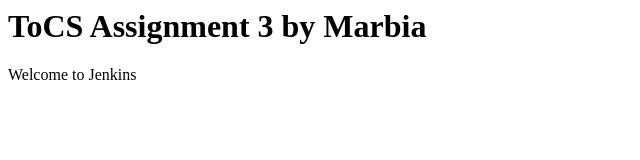
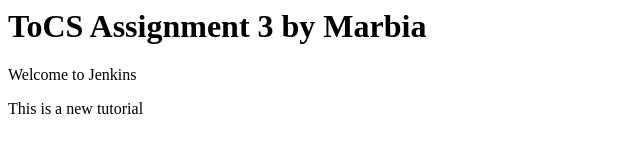
Before and after one commit to marbia1234/ToCS, a plain HTML site: page index.html in a window 1280 px wide. Shown: the whole page, without its empty margins (0-640 px from the left). Drawn offline with Linux system fonts and the light colour scheme.

Commit message:
Update index.html

```diff
--- a/index.html
+++ b/index.html
@@ -2,5 +2,6 @@
   <body>
     <h1> ToCS Assignment 3 by Marbia </h1>
     <p> Welcome to Jenkins</p>
+    <p>This is a new tutorial</p>
   </body>
 </html>
```
